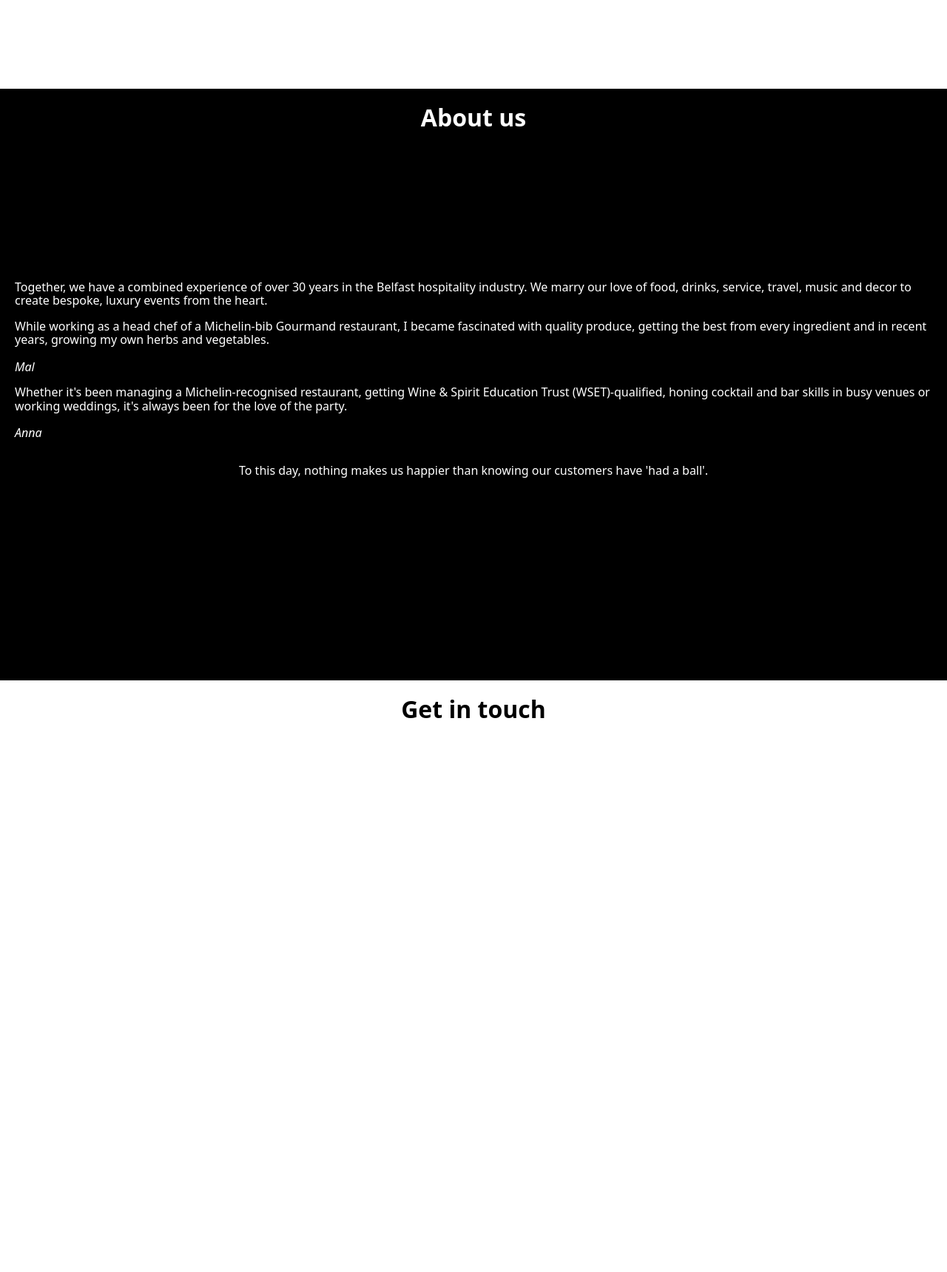
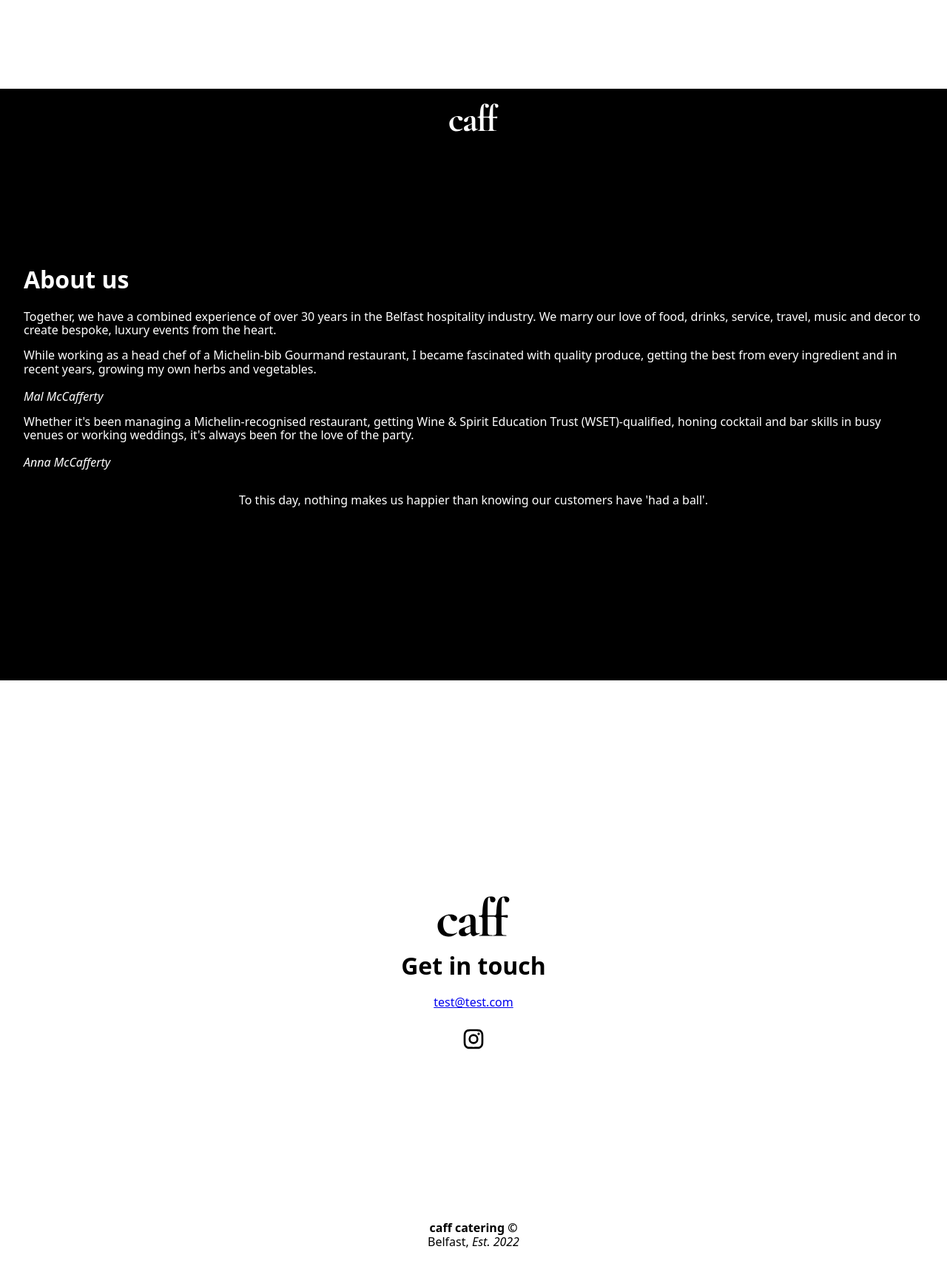
Before and after one commit to jackpendleton/caff, a plain HTML site: page index.html in a window 1280 px wide. Shown: the part 2280-4000 px from the top of the page at 74% size. Drawn offline with nearby package versions, Linux system fonts and the light colour scheme.

Commit message:
Add footer to Get In Touch section

```diff
--- a/index.html
+++ b/index.html
@@ -31,7 +31,14 @@
 
         <section class="what-we-offer">
             <div class="what-we-offer__header">
+                <img id="header-logo" src="/public/caff-black.svg" alt="caff-logo" />
+            </div>
+
+            <div class="what-we-offer__intro">
                 <h1>What we offer</h1>
+                Lorem ipsum dolor sit amet, consectetur adipiscing elit, sed do eiusmod tempor incididunt ut labore et
+                dolore magna aliqua. Ut enim ad minim veniam, quis nostrud exercitation ullamco laboris nisi ut aliquip
+                ex ea commodo consequat.
             </div>
 
             <div class="what-we-offer__swiper swiper">
@@ -85,7 +92,7 @@
                 <!-- If we need pagination -->
                 <div class="swiper-pagination"></div>
             </div>
-            <p class="consultation">
+            <p class="what-we-offer__consultation">
                 For all of our offerings, we include a consultation where we discuss all the finer details to craft your
                 perfect event.
             </p>
@@ -93,9 +100,10 @@
 
         <section class="about-us">
             <div class="about-us__header">
-                <h1>About us</h1>
+                <img id="header-logo" src="/public/caff-white.svg" alt="caff-logo" />
             </div>
             <div class="about-us__intro">
+                <h1>About us</h1>
                 Together, we have a combined experience of over 30 years in the Belfast hospitality industry. We marry
                 our love of food, drinks, service, travel, music and decor to create bespoke, luxury events from the
                 heart.
@@ -106,14 +114,14 @@
                     produce, getting the best from every ingredient and in recent years, growing my own herbs and
                     vegetables.
                     <br /><br />
-                    <em>Mal</em>
+                    <em>Mal McCafferty</em>
                 </p>
                 <p class="about-us__anna-blurb">
                     Whether it's been managing a Michelin-recognised restaurant, getting Wine & Spirit Education Trust
                     (WSET)-qualified, honing cocktail and bar skills in busy venues or working weddings, it's always
                     been for the love of the party.
                     <br /><br />
-                    <em>Anna</em>
+                    <em>Anna McCafferty</em>
                 </p>
             </div>
             <p class="about-us__outro">
@@ -123,8 +131,19 @@
 
         <section class="get-in-touch">
             <div class="get-in-touch__header">
+                <img id="header-logo" src="/public/caff-black.svg" alt="caff-logo" />
                 <h1>Get in touch</h1>
+                <a href="mailto:test@test.com">test@test.com</a> <!--  TODO: real email -->
+                <a href="http://instagram.com/caffcatering">
+                    <img id="insta-icon" src="/public/insta.svg" alt="intagram-icon" />
+                </a>
             </div>
+            <footer>
+                <span><strong>caff catering ©</strong></span>
+                <br>
+                <span>Belfast, <em>Est. 2022</em></span>
+                <br>
+            </footer>
         </section>
         <script src="app.js"></script>
     </body>
--- a/style.css
+++ b/style.css
@@ -18,6 +18,13 @@ body {
 
 header {
     height: 200vh;
+}
+
+footer {
+    position: absolute;
+    bottom: 0;
+    padding: 2rem;
+    text-align: center;
 }
 
 .caff__logo-container {
@@ -80,14 +87,32 @@ header,
     flex-direction: column;
     position: relative;
 
-    padding: 0 20px;
+    padding: 0 2rem;
 }
 
 .what-we-offer__header,
-.about-us__header,
-.get-in-touch__header {
+.about-us__header {
     position: absolute;
     top: 0;
+    display: flex;
+    flex-direction: column;
+    align-items: center;
+}
+
+.get-in-touch__header {
+    display: flex;
+    flex-direction: column;
+    align-items: center;
+}
+
+#insta-icon {
+    margin: 1.5rem;
+    width: 2rem;
+}
+
+#header-logo {
+    margin-top: 20px;
+    width: 50%;
 }
 
 section:nth-of-type(even) {
```
Also changed, not shown: public/insta.svg (added).
